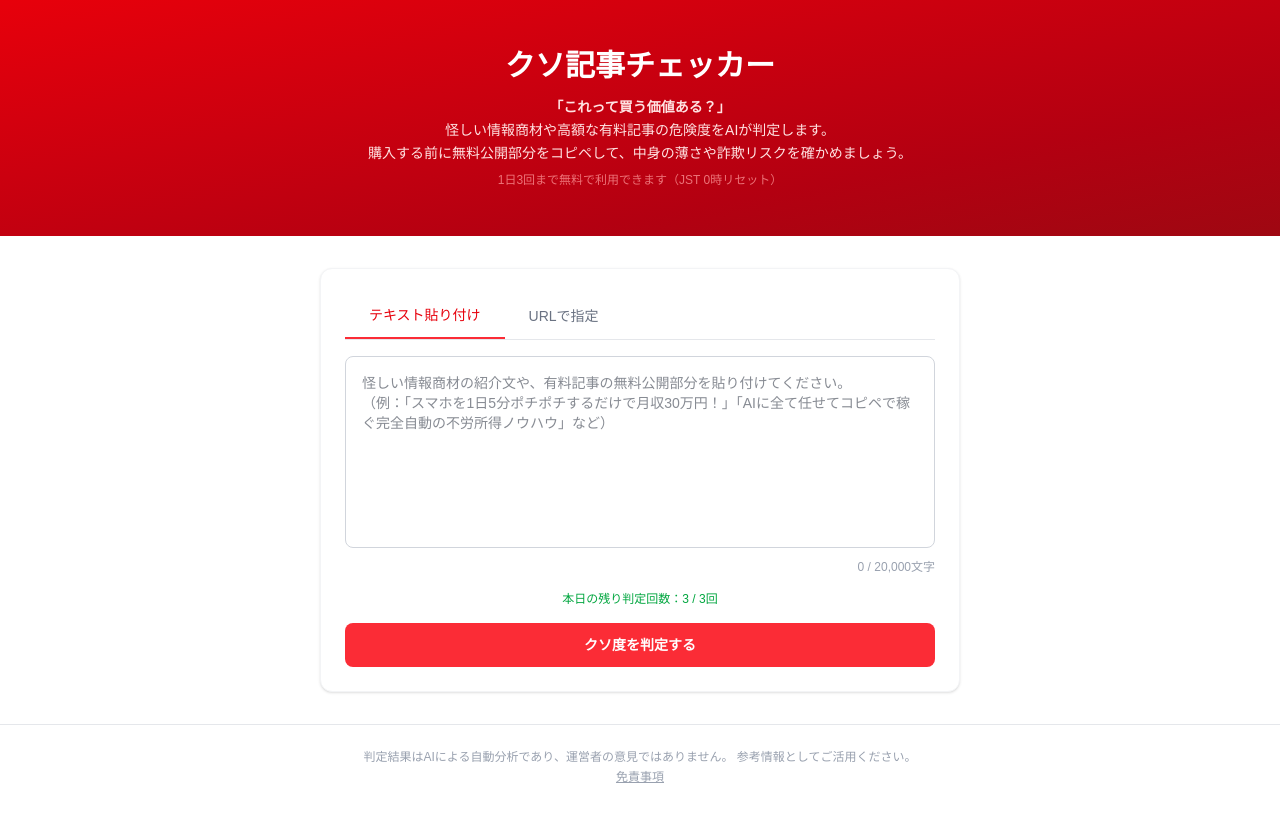
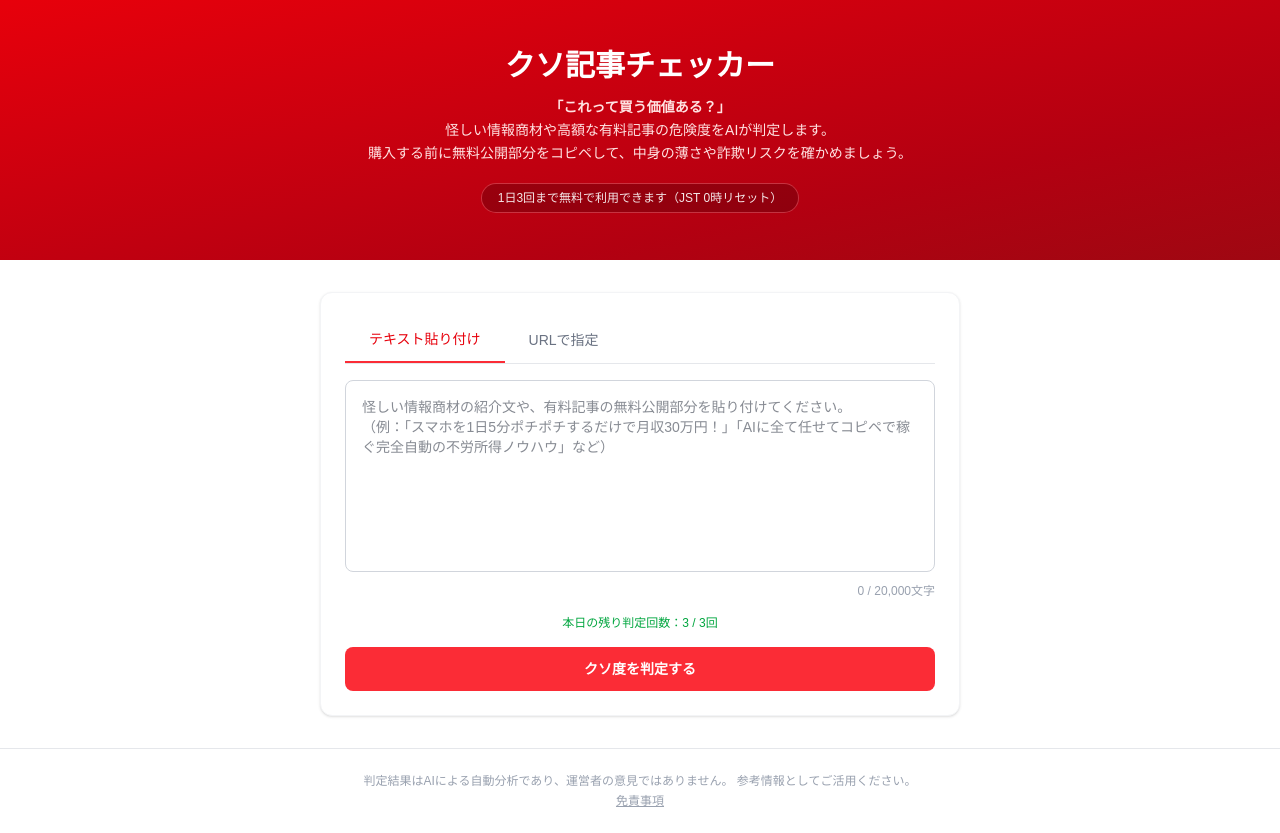
Before and after one commit to atchanneler-design/kuso-checker, a Next.js app: page / in a window 1280 px wide. Before the commit the page ends 809 px from the top, so only its background shows below. Built offline with nearby package versions, Linux system fonts and the light colour scheme.

Commit message:
style: ヒーローエリアの利用制限テキスト（1日3回まで）の視認性をバッジ形式に変更して向上

```diff
--- a/app/page.tsx
+++ b/app/page.tsx
@@ -86,9 +86,11 @@ export default function Home() {
             怪しい情報商材や高額な有料記事の危険度をAIが判定します。<br />
             購入する前に無料公開部分をコピペして、中身の薄さや詐欺リスクを確かめましょう。
           </p>
-          <p className="text-red-300/70 text-xs mt-2">
-            1日3回まで無料で利用できます（JST 0時リセット）
-          </p>
+          <div className="mt-5 flex justify-center">
+            <span className="inline-block bg-black/20 text-white/90 text-xs font-medium px-4 py-1.5 rounded-full ring-1 ring-white/20">
+              1日3回まで無料で利用できます（JST 0時リセット）
+            </span>
+          </div>
         </div>
       </div>
 
```
